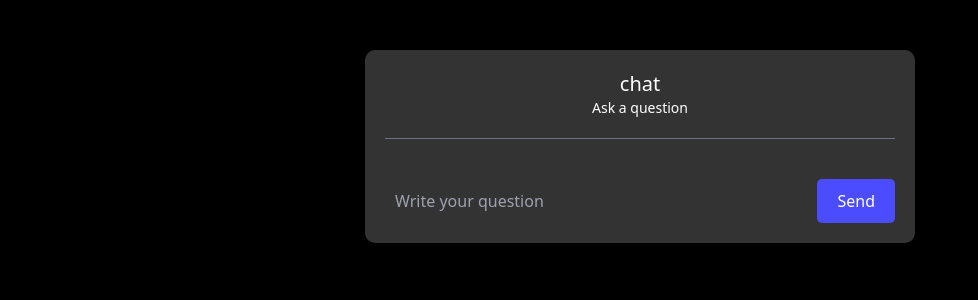
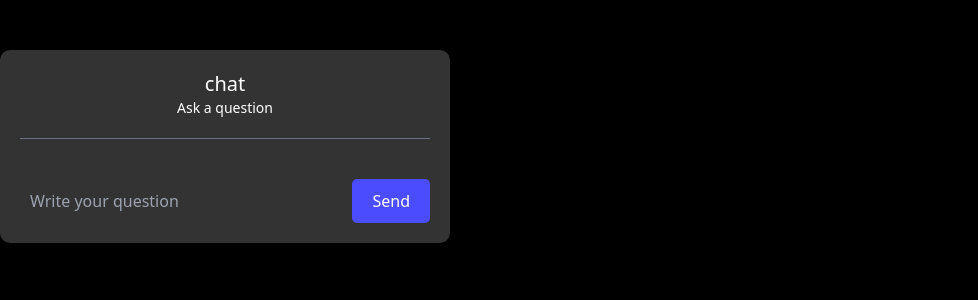
Before and after one commit to minkj1992/jarvis, a FastAPI app: template src/templates/index.html in a window 1280 px wide. Shown: the top 300 px of the page, without its empty margins (0-978 px from the left). Run offline with FastAPI, Linux system fonts and the light colour scheme; the template is opened without the code that fills it, so the values that code supplies are empty; parts of the project's set-up code (start-up, migrations or seed data) failed here and were passed over.

Commit message:
style: html body

```diff
--- a/src/templates/index.html
+++ b/src/templates/index.html
@@ -7,8 +7,13 @@
   <link href="https://unpkg.com/tailwindcss@^2/dist/tailwind.min.css" rel="stylesheet">
   <style>
     .chat-body {
-      width: 550px;
+      width: 450px;
       margin: 50px auto;
+
+    }
+
+    body {
+      width: 450px;
     }
 
     .card-body {
```
